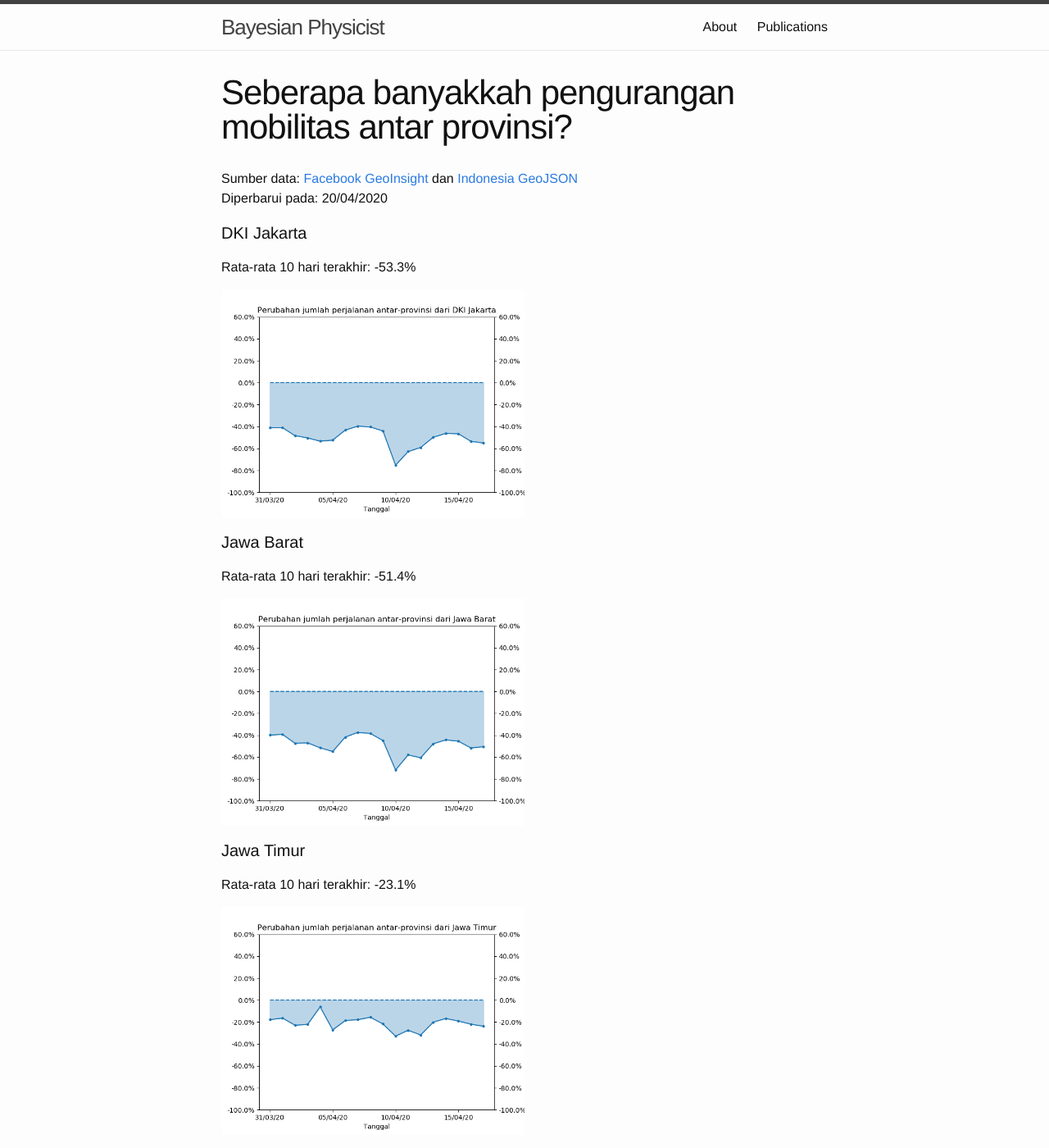
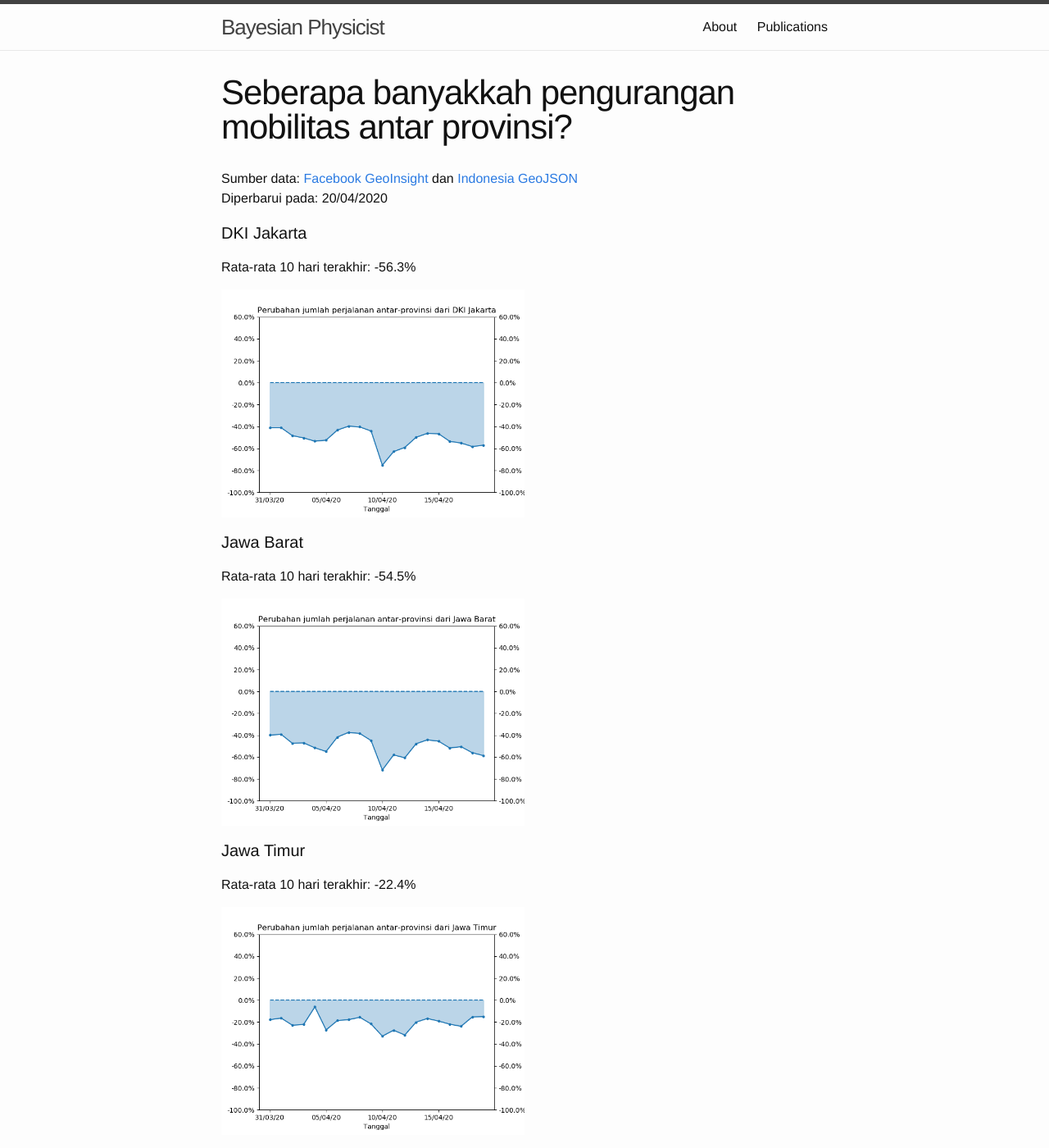
Before and after one commit to mfkasim1/mfkasim1.github.io, a Jekyll site: the page built from idcovid19-mobility.md, in a window 1280 px wide and 1400 px high. Shown: the whole window at 82% size. Built offline with Jekyll 4.4.1, drawn with Linux system fonts in a browser that asks for light colours; some of the changed text lies outside the part shown.

Commit message:
Update mobility

```diff
--- a/idcovid19-mobility.md
+++ b/idcovid19-mobility.md
@@ -10,30 +10,30 @@ Diperbarui pada: 20/04/2020<br/>
 
 #### DKI Jakarta
 
-Rata-rata 10 hari terakhir: -53.3%
+Rata-rata 10 hari terakhir: -56.3%
 
 <img title="DKI Jakarta" src="{{ site.baseurl }}/assets/idcovid19-mobility/antar-provinsi_dari_dki_jakarta.png" width="50%"/>
 
 #### Jawa Barat
 
-Rata-rata 10 hari terakhir: -51.4%
+Rata-rata 10 hari terakhir: -54.5%
 
 <img title="Jawa Barat" src="{{ site.baseurl }}/assets/idcovid19-mobility/antar-provinsi_dari_jawa_barat.png" width="50%"/>
 
 #### Jawa Timur
 
-Rata-rata 10 hari terakhir: -23.1%
+Rata-rata 10 hari terakhir: -22.4%
 
 <img title="Jawa Timur" src="{{ site.baseurl }}/assets/idcovid19-mobility/antar-provinsi_dari_jawa_timur.png" width="50%"/>
 
 #### Sulawesi Selatan
 
-Rata-rata 10 hari terakhir: -48.2%
+Rata-rata 10 hari terakhir: -45.5%
 
 <img title="Sulawesi Selatan" src="{{ site.baseurl }}/assets/idcovid19-mobility/antar-provinsi_dari_sulawesi_selatan.png" width="50%"/>
 
 #### Jawa Tengah
 
-Rata-rata 10 hari terakhir: -32.8%
+Rata-rata 10 hari terakhir: -35.6%
 
 <img title="Jawa Tengah" src="{{ site.baseurl }}/assets/idcovid19-mobility/antar-provinsi_dari_jawa_tengah.png" width="50%"/>
```
Also changed, not shown: assets/idcovid19-mobility/antar-provinsi_dari_dki_jakarta.png, assets/idcovid19-mobility/antar-provinsi_dari_jawa_barat.png, assets/idcovid19-mobility/antar-provinsi_dari_jawa_tengah.png, assets/idcovid19-mobility/antar-provinsi_dari_jawa_timur.png, assets/idcovid19-mobility/antar-provinsi_dari_sulawesi_selatan.png.
